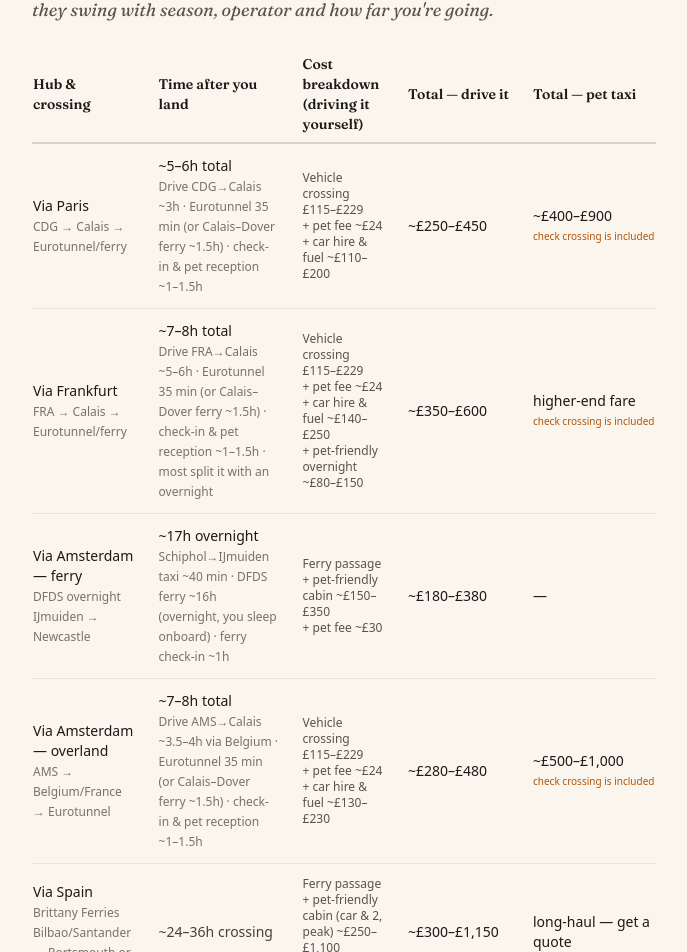
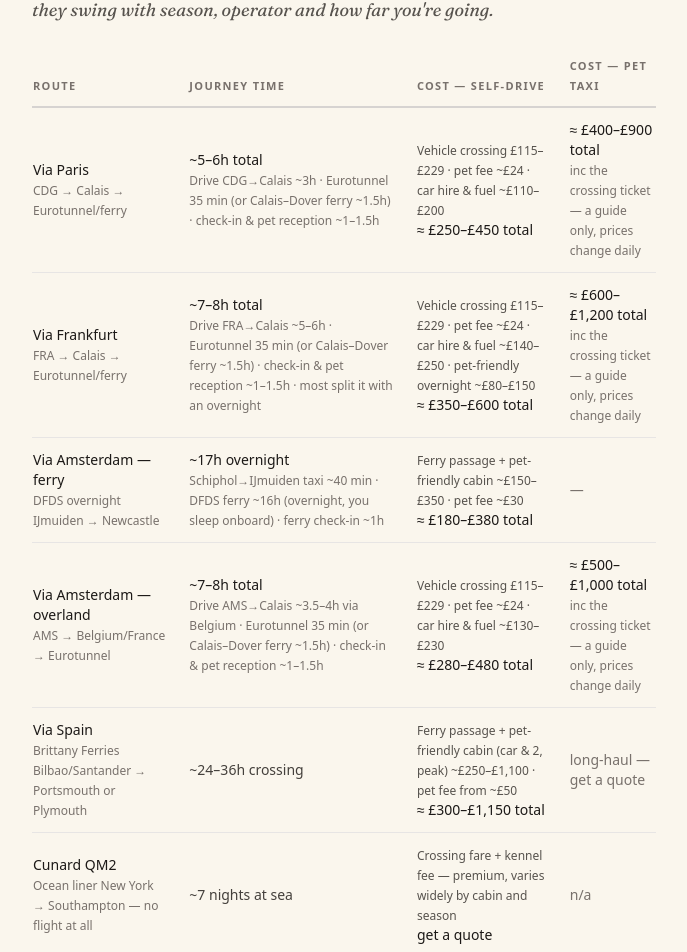
Before and after one commit to rupindermahay/petsincabin, a Next.js app: page /getting-your-pet-into-the-uk in a window 1280 px wide. Shown: the part 1112-2064 px from the top of the page, without its empty margins (296-983 px from the left). Built offline with nearby package versions, Linux system fonts and the light colour scheme.

Commit message:
Add files via upload

```diff
--- a/pages/getting-your-pet-into-the-uk.js
+++ b/pages/getting-your-pet-into-the-uk.js
@@ -103,12 +103,11 @@ export default function GettingYourPetIntoTheUK() {
             <div className="overflow-x-auto -mx-6 px-6 mb-3">
               <table className="w-full text-sm border-collapse">
                 <thead>
-                  <tr className="border-b-2 border-stone-300">
-                    <th className="text-left font-serif text-stone-900 py-2 pr-3 font-semibold">Hub &amp; crossing</th>
-                    <th className="text-left font-serif text-stone-900 py-2 px-3 font-semibold">Time after you land</th>
-                    <th className="text-left font-serif text-stone-900 py-2 px-3 font-semibold">Cost breakdown (driving it yourself)</th>
-                    <th className="text-left font-serif text-stone-900 py-2 px-3 font-semibold whitespace-nowrap">Total — drive it</th>
-                    <th className="text-left font-serif text-stone-900 py-2 pl-3 font-semibold whitespace-nowrap">Total — pet taxi</th>
+                  <tr className="border-b-2 border-stone-300 align-bottom">
+                    <th className="text-left font-sans text-[11px] uppercase tracking-[0.12em] text-stone-500 font-semibold py-2.5 pr-3">Route</th>
+                    <th className="text-left font-sans text-[11px] uppercase tracking-[0.12em] text-stone-500 font-semibold py-2.5 px-3">Journey time</th>
+                    <th className="text-left font-sans text-[11px] uppercase tracking-[0.12em] text-stone-500 font-semibold py-2.5 px-3">Cost — self-drive</th>
+                    <th className="text-left font-sans text-[11px] uppercase tracking-[0.12em] text-stone-500 font-semibold py-2.5 pl-3">Cost — pet taxi</th>
                   </tr>
                 </thead>
                 <tbody className="font-sans text-stone-700">
@@ -121,9 +120,14 @@ export default function GettingYourPetIntoTheUK() {
                       <span className="font-medium text-stone-900">~5–6h total</span><br />
                       <span className="text-xs text-stone-500">Drive CDG→Calais ~3h · Eurotunnel 35 min (or Calais–Dover ferry ~1.5h) · check-in &amp; pet reception ~1–1.5h</span>
                     </td>
-                    <td className="py-3 px-3 text-xs text-stone-600">Vehicle crossing £115–£229<br />+ pet fee ~£24<br />+ car hire &amp; fuel ~£110–£200</td>
-                    <td className="py-3 px-3 font-medium text-stone-900 whitespace-nowrap">~£250–£450</td>
-                    <td className="py-3 pl-3 font-medium text-stone-900 whitespace-nowrap">~£400–£900 <span className="block text-[10px] font-normal text-amber-700">check crossing is included</span></td>
+                    <td className="py-3 px-3">
+                      <span className="text-xs text-stone-600">Vehicle crossing £115–£229 · pet fee ~£24 · car hire &amp; fuel ~£110–£200</span><br />
+                      <span className="font-medium text-stone-900">≈ £250–£450 total</span>
+                    </td>
+                    <td className="py-3 pl-3">
+                      <span className="font-medium text-stone-900">≈ £400–£900 total</span><br />
+                      <span className="text-xs text-stone-500">inc the crossing ticket — a guide only, prices change daily</span>
+                    </td>
                   </tr>
                   <tr className="border-b border-stone-200">
                     <td className="py-3 pr-3">
@@ -134,9 +138,14 @@ export default function GettingYourPetIntoTheUK() {
                       <span className="font-medium text-stone-900">~7–8h total</span><br />
                       <span className="text-xs text-stone-500">Drive FRA→Calais ~5–6h · Eurotunnel 35 min (or Calais–Dover ferry ~1.5h) · check-in &amp; pet reception ~1–1.5h · most split it with an overnight</span>
                     </td>
-                    <td className="py-3 px-3 text-xs text-stone-600">Vehicle crossing £115–£229<br />+ pet fee ~£24<br />+ car hire &amp; fuel ~£140–£250<br />+ pet-friendly overnight ~£80–£150</td>
-                    <td className="py-3 px-3 font-medium text-stone-900 whitespace-nowrap">~£350–£600</td>
-                    <td className="py-3 pl-3 font-medium text-stone-900 whitespace-nowrap">higher-end fare <span className="block text-[10px] font-normal text-amber-700">check crossing is included</span></td>
+                    <td className="py-3 px-3">
+                      <span className="text-xs text-stone-600">Vehicle crossing £115–£229 · pet fee ~£24 · car hire &amp; fuel ~£140–£250 · pet-friendly overnight ~£80–£150</span><br />
+                      <span className="font-medium text-stone-900">≈ £350–£600 total</span>
+                    </td>
+                    <td className="py-3 pl-3">
+                      <span className="font-medium text-stone-900">≈ £600–£1,200 total</span><br />
+                      <span className="text-xs text-stone-500">inc the crossing ticket — a guide only, prices change daily</span>
+                    </td>
                   </tr>
                   <tr className="border-b border-stone-200">
                     <td className="py-3 pr-3">
@@ -147,9 +156,11 @@ export default function GettingYourPetIntoTheUK() {
                       <span className="font-medium text-stone-900">~17h overnight</span><br />
                       <span className="text-xs text-stone-500">Schiphol→IJmuiden taxi ~40 min · DFDS ferry ~16h (overnight, you sleep onboard) · ferry check-in ~1h</span>
                     </td>
-                    <td className="py-3 px-3 text-xs text-stone-600">Ferry passage + pet-friendly cabin ~£150–£350<br />+ pet fee ~£30</td>
-                    <td className="py-3 px-3 font-medium text-stone-900 whitespace-nowrap">~£180–£380</td>
-                    <td className="py-3 pl-3 font-medium text-stone-900">—</td>
+                    <td className="py-3 px-3">
+                      <span className="text-xs text-stone-600">Ferry passage + pet-friendly cabin ~£150–£350 · pet fee ~£30</span><br />
+                      <span className="font-medium text-stone-900">≈ £180–£380 total</span>
+                    </td>
+                    <td className="py-3 pl-3 text-stone-500">—</td>
                   </tr>
                   <tr className="border-b border-stone-200">
                     <td className="py-3 pr-3">
@@ -160,9 +171,14 @@ export default function GettingYourPetIntoTheUK() {
                       <span className="font-medium text-stone-900">~7–8h total</span><br />
                       <span className="text-xs text-stone-500">Drive AMS→Calais ~3.5–4h via Belgium · Eurotunnel 35 min (or Calais–Dover ferry ~1.5h) · check-in &amp; pet reception ~1–1.5h</span>
                     </td>
-                    <td className="py-3 px-3 text-xs text-stone-600">Vehicle crossing £115–£229<br />+ pet fee ~£24<br />+ car hire &amp; fuel ~£130–£230</td>
-                    <td className="py-3 px-3 font-medium text-stone-900 whitespace-nowrap">~£280–£480</td>
-                    <td className="py-3 pl-3 font-medium text-stone-900 whitespace-nowrap">~£500–£1,000 <span className="block text-[10px] font-normal text-amber-700">check crossing is included</span></td>
+                    <td className="py-3 px-3">
+                      <span className="text-xs text-stone-600">Vehicle crossing £115–£229 · pet fee ~£24 · car hire &amp; fuel ~£130–£230</span><br />
+                      <span className="font-medium text-stone-900">≈ £280–£480 total</span>
+                    </td>
+                    <td className="py-3 pl-3">
+                      <span className="font-medium text-stone-900">≈ £500–£1,000 total</span><br />
+                      <span className="text-xs text-stone-500">inc the crossing ticket — a guide only, prices change daily</span>
+                    </td>
                   </tr>
                   <tr className="border-b border-stone-200">
                     <td className="py-3 pr-3">
@@ -170,9 +186,11 @@ export default function GettingYourPetIntoTheUK() {
                       <span className="text-xs text-stone-500">Brittany Ferries Bilbao/Santander → Portsmouth or Plymouth</span>
                     </td>
                     <td className="py-3 px-3">~24–36h crossing</td>
-                    <td className="py-3 px-3 text-xs text-stone-600">Ferry passage + pet-friendly cabin (car &amp; 2, peak) ~£250–£1,100<br />+ pet fee from ~£50</td>
-                    <td className="py-3 px-3 font-medium text-stone-900 whitespace-nowrap">~£300–£1,150</td>
-                    <td className="py-3 pl-3 font-medium text-stone-900">long-haul — get a quote</td>
+                    <td className="py-3 px-3">
+                      <span className="text-xs text-stone-600">Ferry passage + pet-friendly cabin (car &amp; 2, peak) ~£250–£1,100 · pet fee from ~£50</span><br />
+                      <span className="font-medium text-stone-900">≈ £300–£1,150 total</span>
+                    </td>
+                    <td className="py-3 pl-3 text-stone-500">long-haul — get a quote</td>
                   </tr>
                   <tr>
                     <td className="py-3 pr-3">
@@ -180,9 +198,11 @@ export default function GettingYourPetIntoTheUK() {
                       <span className="text-xs text-stone-500">Ocean liner New York → Southampton — no flight at all</span>
                     </td>
                     <td className="py-3 px-3">~7 nights at sea</td>
-                    <td className="py-3 px-3 text-xs text-stone-600">Crossing fare + kennel fee — premium, varies widely by cabin and season</td>
-                    <td className="py-3 px-3 font-medium text-stone-900">get a quote</td>
-                    <td className="py-3 pl-3 font-medium text-stone-900">n/a</td>
+                    <td className="py-3 px-3">
+                      <span className="text-xs text-stone-600">Crossing fare + kennel fee — premium, varies widely by cabin and season</span><br />
+                      <span className="font-medium text-stone-900">get a quote</span>
+                    </td>
+                    <td className="py-3 pl-3 text-stone-500">n/a</td>
                   </tr>
                 </tbody>
               </table>
```
